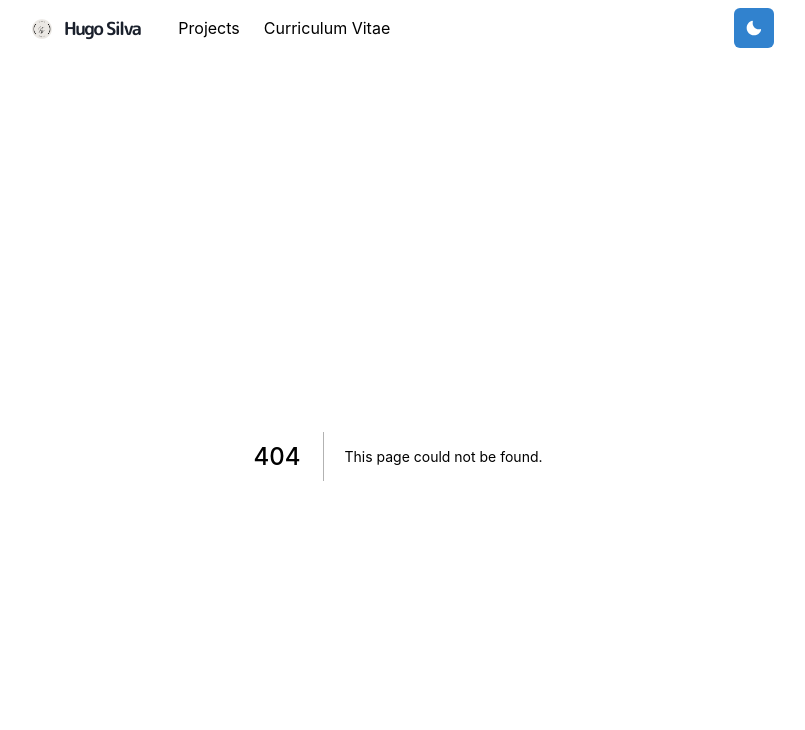
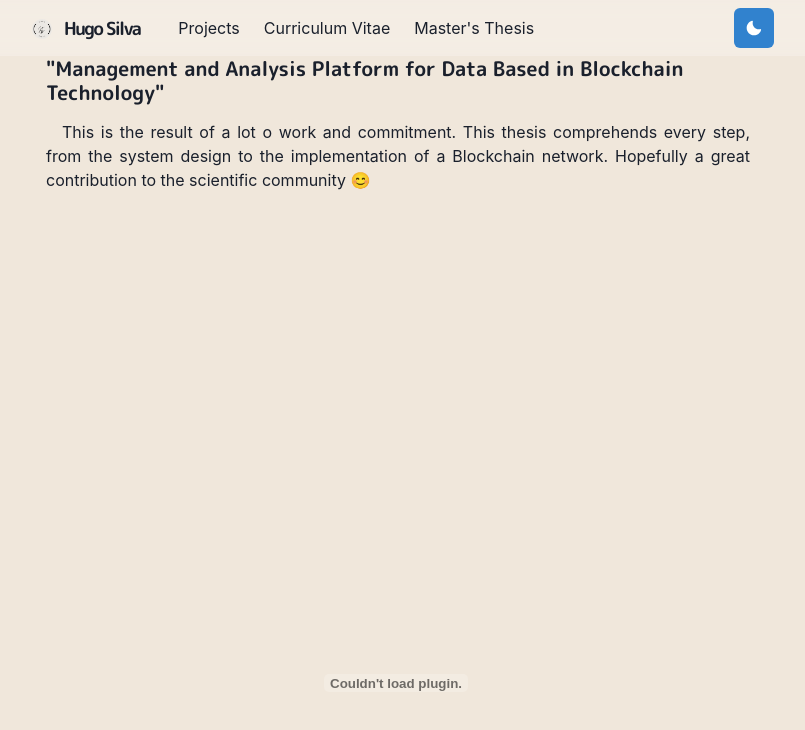
Before and after one commit to hugorithm/portfolio, a Next.js app: page /masters in a window 1280 px wide. Before the commit this address had no page. Shown: the top 730 px of the page, without its empty margins (242-1047 px from the left). Built offline with nearby package versions, Linux system fonts and the light colour scheme.

Commit message:
Add projects

```diff
--- a/components/grid-item.js
+++ b/components/grid-item.js
@@ -23,7 +23,7 @@ export const GridItem = ({ children, href, title, thumbnail }) => (
 
 export const WorkGridItem = ({ children, id, title, thumbnail }) => (
   <Box w="100%" textAlign="center">
-    <NextLink href={`/works/${id}`} passHref scroll={false}>
+    <NextLink href={`/projects/${id}`} passHref scroll={false}>
       <LinkBox cursor="pointer">
         <Image
           src={thumbnail}
@@ -31,7 +31,7 @@ export const WorkGridItem = ({ children, id, title, thumbnail }) => (
           className="grid-item-thumbnail"
           placeholder="blur"
         />
-        <LinkOverlay href={`/works/${id}`}>
+        <LinkOverlay href={`/pçrojects/${id}`}>
           <Text mt={2} fontSize={20}>
             {title}
           </Text>
--- a/components/layouts/article.js
+++ b/components/layouts/article.js
@@ -9,7 +9,7 @@ const variants = {
 }
 
 const Layout = ({ children, title }) => {
-  const t = `${title} - Takuya Matsuyama`
+  const t = `${title} - Hugo Silva`
   return (
     <motion.article
       initial="hidden"
--- a/components/navbar.js
+++ b/components/navbar.js
@@ -72,6 +72,9 @@ const Navbar = props => {
                     <LinkItem href="/curriculum" path={path}>
                         Curriculum Vitae
                     </LinkItem>
+                    <LinkItem href="/masters" path={path}>
+                        Master&apos;s Thesis
+                    </LinkItem>
 
                 </Stack>
                 <Box flex={1} align="right">
@@ -91,6 +94,9 @@ const Navbar = props => {
                                 <NextLink href="/curriculum" passHref>
                                     <MenuItem as={Link}>Curriculum Vitae</MenuItem>
                                 </NextLink>
+                                <NextLink href="/masters" passHref>
+                                    <MenuItem as={Link}>Master&apos;s Thesis</MenuItem>
+                                </NextLink>
                                 <NextLink href="/projects" passHref>
                                     <MenuItem as={Link}>Projects</MenuItem>
                                 </NextLink>
--- a/pages/curriculum.js
+++ b/pages/curriculum.js
@@ -5,7 +5,7 @@ import Section from '../components/section'
 
 const Curriculum = () => (
     <Layout title="Curriculum Vitae">
-        <Container>
+        <Container maxW='auto'>
             <Heading as="h3" fontSize={20} mb={4}>
                 Curriculum Vitae
             </Heading>
--- /dev/null
+++ b/pages/masters.js
@@ -0,0 +1,28 @@
+import { Box, Container, Heading } from '@chakra-ui/react'
+import Layout from '../components/layouts/article'
+import Paragraph from '../components/paragraph'
+import Section from '../components/section'
+
+
+const Masters = () => (
+    <Layout title="Master&apos;s Thesis">
+        <Container maxW='auto'>
+            <Heading as="h3" fontSize={20} mb={4}>
+                "Management and Analysis Platform for Data Based in Blockchain Technology"
+            </Heading>
+            <Section>
+                <Box lign="center" my={4}>
+                    <Paragraph>
+                        This is the result of a lot o work and commitment.
+                        This thesis comprehends every step, from the system design to the implementation of a Blockchain network.
+                        Hopefully a great contribution to the scientific community 😊
+                    </Paragraph>
+                </Box>
+                <embed src="/documents/Master_Thesis.pdf" width="700" height="950"></embed>
+            </Section>
+        </Container>
+    </Layout>
+)
+
+export default Masters
+export { getServerSideProps } from '../components/chakra'
```
Also changed, not shown: components/project.js (added, +28 -0 lines), pages/projects.js (added, +28 -0 lines), pages/projects/droobee.js (added, +45 -0 lines), 1 other file (tests, documents, lock files or other folders).
